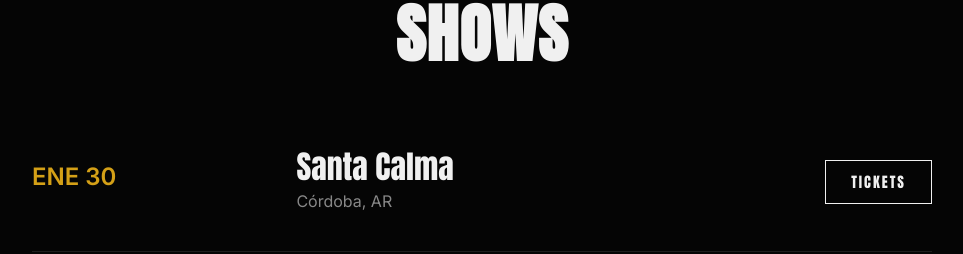
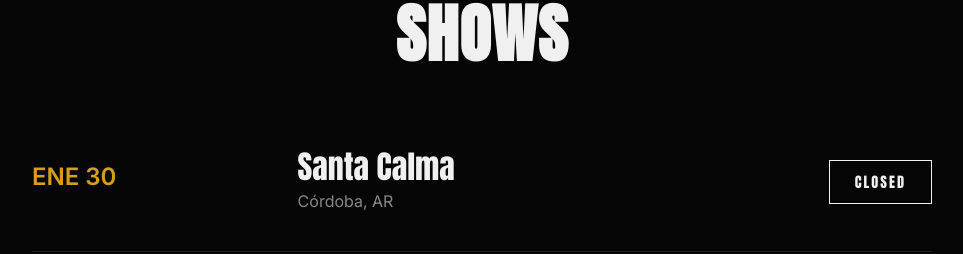
Before and after one commit to krmusicarg-arch/docta, a React (Vite) app: page / in a window 1280 px wide. Shown: the part 834-1088 px from the top of the page, without its empty margins (158-1121 px from the left). Built offline with nearby package versions, Linux system fonts and the light colour scheme.

Commit message:
cierre fecha

```diff
--- a/src/components/Tour.jsx
+++ b/src/components/Tour.jsx
@@ -38,7 +38,7 @@
               <div style={{ flex: '0 0 auto' }}>
                 {item.link ? (
                   <a href={item.link} className="btn" style={{ fontSize: '0.9rem', padding: '10px 25px' }}>
-                    Tickets
+                    Closed
                   </a>
                 ) : (
                   <span style={{ fontSize: '0.9rem', padding: '10px 25px', color: '#666', textTransform: 'uppercase', letterSpacing: '1px' }}>
```
